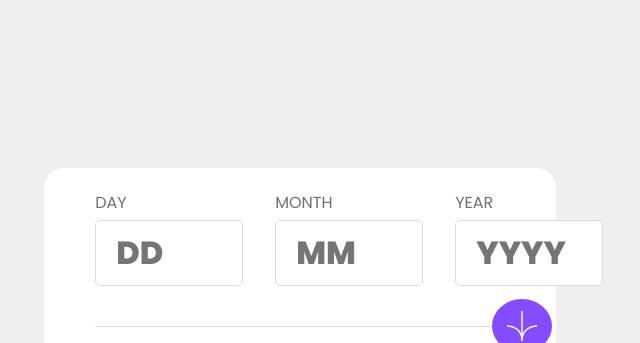
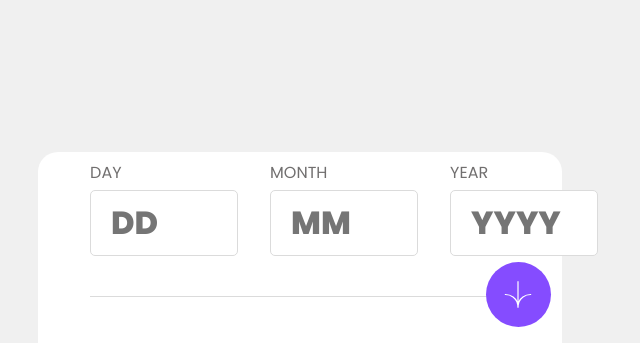
Before and after one commit to manofthelionarmy/age-calculator, a website built with Vite: page index.html in a window 1280 px wide. Shown: the top 343 px of the page, without its empty margins (340-980 px from the left). Built offline with nearby package versions, Linux system fonts and the light colour scheme.

Commit message:
improve styling

```diff
--- a/style.css
+++ b/style.css
@@ -46,9 +46,8 @@ main {
   display: flex;
   justify-content: center;
   background-color: hsl(0, 0%, 100%);
-  width: 40vw;
-  height: 60vh;
-  padding-top: 60px;
+  width: 41vw;
+  height: 64vh;
   flex-direction: column;
   border-radius: 20px;
   border-bottom-right-radius: 30%;
@@ -65,23 +64,25 @@ form {
   display: flex;
   align-items: center;
   justify-content: center;
+  position: relative;
+  transform: translateY(5px);
 }
 
 .icon {
   display: flex;
-  width: 60px;
-  height: 90px;
+  width: 65px;
+  height: 65px;
   background-color: hsl(259, 100%, 65%);
   border-radius: 50%;
   justify-content: center;
   padding: 5px;
   position: relative;
-  top: -28px;
+  top: -30px;
   left: 35vw;
 }
 
 .icon img {
-  transform: scale(0.68);
+  transform: scale(0.60);
 }
 
 p {
```
